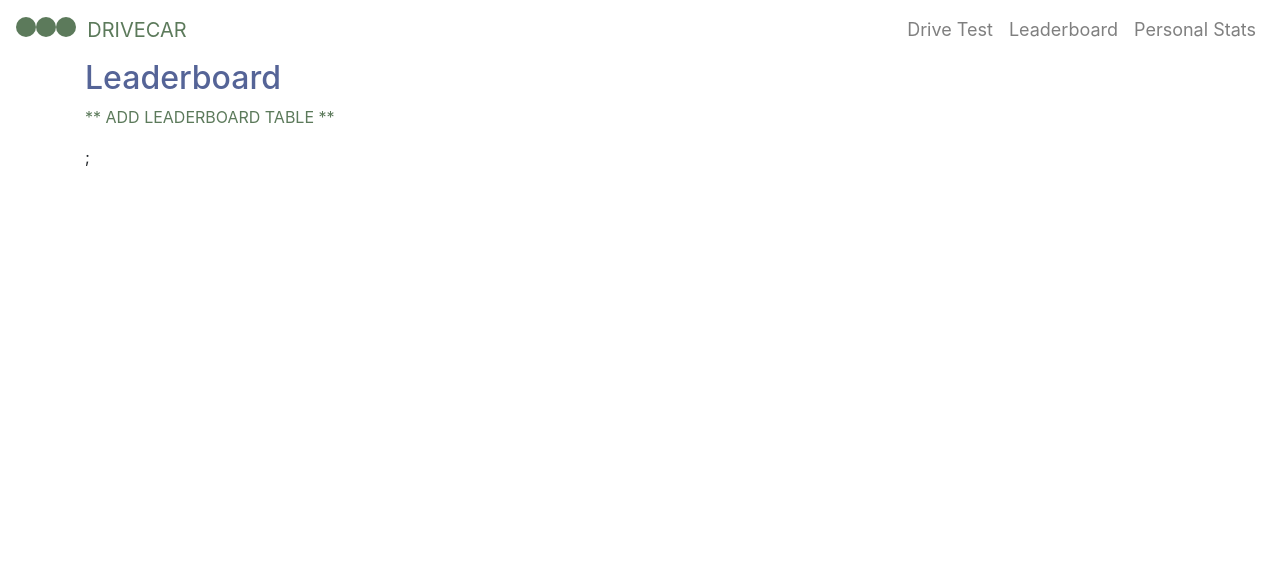
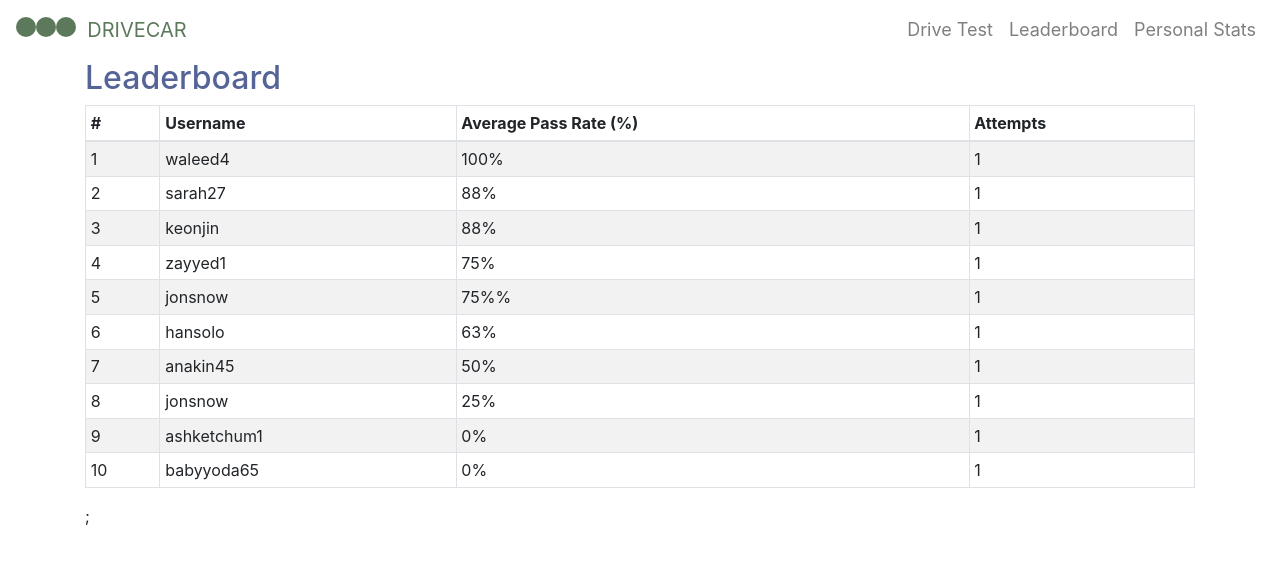
Before and after one commit to zaeyyd/hackwestern7, a React (Create React App) app: page /leaderboard in a window 1280 px wide. Shown: the top 564 px of the page. Built offline with nearby package versions, Linux system fonts and the light colour scheme.

Commit message:
Add Tables
adding tables, still need to get a background

```diff
--- a/package.json
+++ b/package.json
@@ -7,6 +7,7 @@
     "@testing-library/react": "^11.1.0",
     "@testing-library/user-event": "^12.1.10",
     "bootstrap": "^4.5.3",
+    "d3": "^6.2.0",
     "firebase": "^8.1.1",
     "react": "^17.0.1",
     "react-bootstrap": "^1.4.0",
--- a/src/Leaderboard.js
+++ b/src/Leaderboard.js
@@ -1,8 +1,80 @@
-import React from 'react'
+import React from 'react';
+import { Table } from 'react-bootstrap';
 
 export const Leaderboard = () => (
     <div>
         <h2>Leaderboard</h2>
-        <p>** ADD LEADERBOARD TABLE **</p>
+        <Table striped bordered hover size="sm">
+            <thead>
+                <tr>
+                    <th>#</th>
+                    <th>Username</th>
+                    <th>Average Pass Rate (%)</th>
+                    <th>Attempts</th>
+                </tr>
+            </thead>
+            <tbody>
+                <tr>
+                    <td>1</td>
+                    <td>waleed4</td>
+                    <td>100%</td>
+                    <td>1</td>
+                </tr>
+                <tr>
+                    <td>2</td>
+                    <td>sarah27</td>
+                    <td>88%</td>
+                    <td>1</td>
+                </tr>
+                <tr>
+                    <td>3</td>
+                    <td>keonjin</td>
+                    <td>88%</td>
+                    <td>1</td>
+                </tr>
+                <tr>
+                    <td>4</td>
+                    <td>zayyed1</td>
+                    <td>75%</td>
+                    <td>1</td>
+                </tr>
+                <tr>
+                    <td>5</td>
+                    <td>jonsnow</td>
+                    <td>75%%</td>
+                    <td>1</td>
+                </tr>
+                <tr>
+                    <td>6</td>
+                    <td>hansolo</td>
+                    <td>63%</td>
+                    <td>1</td>
+                </tr>
+                <tr>
+                    <td>7</td>
+                    <td>anakin45</td>
+                    <td>50%</td>
+                    <td>1</td>
+                </tr>
+                <tr>
+                    <td>8</td>
+                    <td>jonsnow</td>
+                    <td>25%</td>
+                    <td>1</td>
+                </tr>
+                <tr>
+                    <td>9</td>
+                    <td>ashketchum1</td>
+                    <td>0%</td>
+                    <td>1</td>
+                </tr>
+                <tr>
+                    <td>10</td>
+                    <td>babyyoda65</td>
+                    <td>0%</td>
+                    <td>1</td>
+                </tr>
+            </tbody>
+        </Table>
     </div>
 )
--- a/src/PersonalStats.js
+++ b/src/PersonalStats.js
@@ -1,5 +1,5 @@
 import React from 'react';
-import { Container, Row, Col } from 'react-bootstrap';
+import { Container, Row, Col, Table } from 'react-bootstrap';
 
 export const PersonalStats = () => (
     <div>
@@ -14,7 +14,40 @@ export const PersonalStats = () => (
                 </Col>
                 <Col>
                     <h4>Pass Rates by Challenges</h4>
-                    <p>** TABLE AND USE CONTAINERS TO ORGANIZE **</p>
+                    <Table striped bordered hover size="sm">
+            <thead>
+                <tr>
+                    <th>Challenge</th>
+                    <th>Pass Rate</th>
+                </tr>
+            </thead>
+            <tbody>
+                <tr>
+                    <td>Yield Sign</td>
+                    <td>100%</td>
+                </tr>
+                <tr>
+                    <td>Stop Sign</td>
+                    <td>100%</td>
+                </tr>
+                <tr>
+                    <td>Blindspot</td>
+                    <td>100%</td>
+                </tr>
+                <tr>
+                    <td>Traffic Light</td>
+                    <td>75%</td>
+                </tr>
+                <tr>
+                    <td>Speed</td>
+                    <td>75%</td>
+                </tr>
+                <tr>
+                    <td>Engine and Brake Management</td>
+                    <td>25%</td>
+                </tr>
+            </tbody>
+        </Table>
                 </Col>
             </Row>
         </Container>
```
Also changed, not shown: 2 other files (tests, documents, lock files or other folders).
